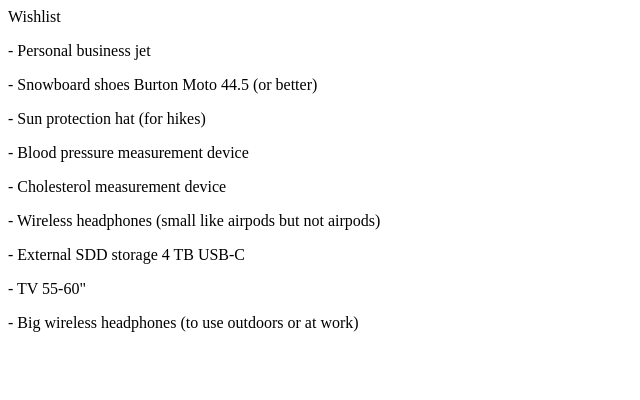
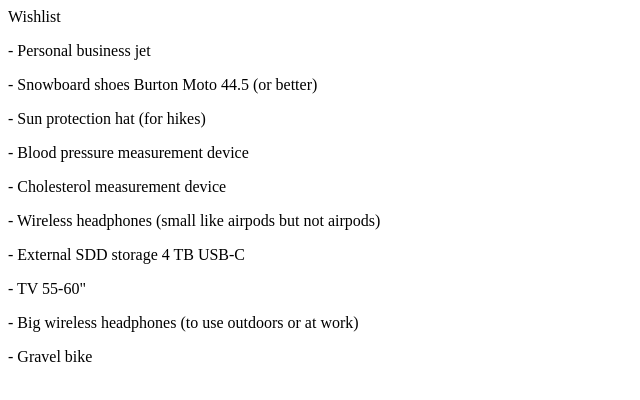
Before and after one commit to mop3emop3e/wishlist, a plain HTML site: page index.html in a window 1280 px wide. Shown: the whole page, without its empty margins (0-640 px from the left). Drawn offline with Linux system fonts and the light colour scheme.

Commit message:
Update index.html
Add new line

```diff
--- a/index.html
+++ b/index.html
@@ -20,6 +20,7 @@
 			<p>- External SDD storage 4 TB USB-C</p>
 			<p>- TV 55-60"</p>
 			<p>- Big wireless headphones (to use outdoors or at work)</p>
+			<p>- Gravel bike</p>
 		</div>
 
 	</body>
```
